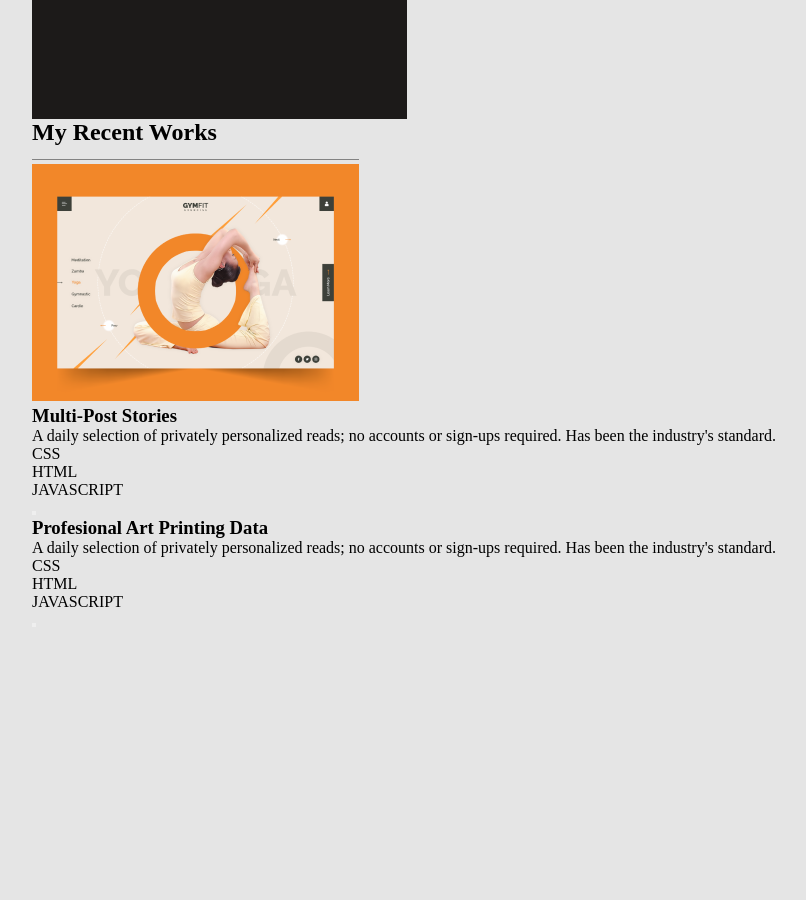
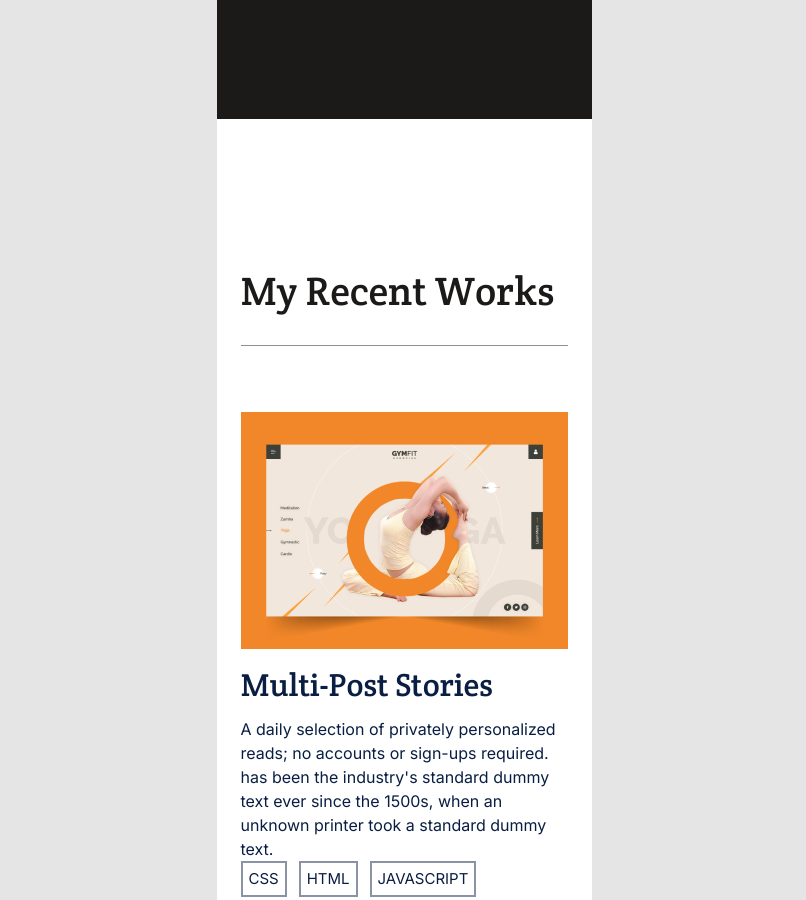
Before and after one commit to forLoop94/Personal-Portfolio_project, a website: page index.html in a window 1280 px wide. Shown: the part 563-1463 px from the top of the page, without its empty margins (236-1042 px from the left). Before the commit the page ends 1192 px from the top, so only its background shows below. Drawn offline with Linux system fonts and the light colour scheme.

Commit message:
style first card

```diff
--- a/index.html
+++ b/index.html
@@ -9,6 +9,7 @@
     <link href='https://fonts.googleapis.com/css?family=Roboto' rel='stylesheet'>
     <link href='https://fonts.googleapis.com/css?family=Crete Round' rel='stylesheet'>
     <link href='https://fonts.googleapis.com/css?family=Poppins' rel='stylesheet'>
+    <link href='https://fonts.googleapis.com/css?family=Inter' rel='stylesheet'>
 </head>
 <body>
   <main>
@@ -54,12 +55,12 @@
       </div>
     </div>
     <div id="works-section">
-      <h2>My Recent Works</h2>
+      <div class="title">My Recent Works</div>
       <div class="crossline"><img src="images/Vector (2).png" alt="crossline"></div>
       <div class="works-card">
         <div class="yoga-placeholder"><img src="images/Img Placeholder.png" alt="yoga-placeholder"></div>
-        <h3 id="bold-text">Multi-Post Stories</h3>
-        <div id="works-description">A daily selection of privately personalized reads; no accounts or sign-ups required. Has been the industry's standard.</div>
+        <h3 class="bold-text">Multi-Post Stories</h3>
+        <div id="works-description">A daily selection of privately personalized reads; no accounts or sign-ups required. has been the industry's standard dummy text ever since the 1500s, when an unknown printer took a standard dummy text.</div>
         <div id="competencies">
           <div>CSS</div>
           <div>HTML</div>
--- a/styles.css
+++ b/styles.css
@@ -116,3 +116,79 @@ h1 {
 .linkedIn {
   display: flex;
 }
+
+#works-section {
+  background-color: white;
+  width: 375px;
+  padding-top: 10px;
+}
+
+.title {
+  margin: 120px 24px 0px 24px;
+  width: 327px;
+  height: 83px;
+  font-family: 'Crete Round';
+  font-style: normal;
+  font-weight: 400;
+  font-size: 40px;
+  line-height: 52px;
+  display: flex;
+  align-items: center;
+  color: #1C1A19;
+
+}
+
+.crossline {
+  width: 327px;
+  height: 0px;
+  flex: none;
+  order: 1;
+  flex-grow: 0;
+  margin: 0px 24px 80px 24px;
+}
+
+.works-card {
+  margin: 0px 24px;
+}
+
+.bold-text {
+ /* width: 327px;
+height: 36px;*/
+
+  font-family: 'Crete Round';
+  font-style: normal;
+  font-weight: 400;
+  font-size: 32px;
+  line-height: 44px;
+  display: flex;
+  align-items: center;
+  color: #091E42;
+  margin: 10px 0px;
+}
+
+#works-description {
+  font-family: Inter, sans-serif;
+  font-style: normal;
+  font-weight: 400;
+  font-size: 16px;
+  line-height: 24px;
+  color: #091E42;
+}
+
+#competencies {
+  display: flex;
+}
+
+#competencies > div {
+  font-family: Inter, sans-serif;
+  margin-right: 12px;
+  padding: 6px;
+  border: 2px solid #8993A4;
+  font-family: 'Inter';
+  font-style: normal;
+  font-weight: 500;
+  font-size: 15px;
+  line-height: 20px;
+  color: #091E42;
+
+}
```
